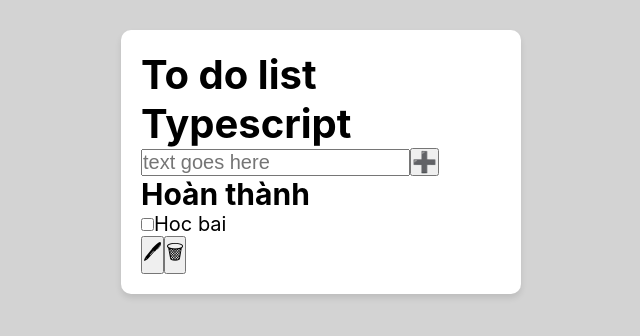
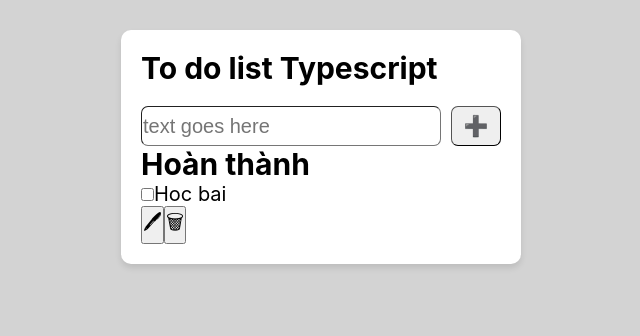
Before and after one commit to ncndihoc/ToDo-App_React, a React (Create React App) app in the folder my-app/: page / in a window 1280 px wide. Shown: the top 336 px of the page, without its empty margins (319-959 px from the left). Built offline with nearby package versions, Linux system fonts and the light colour scheme.

Commit message:
TaskInput css

```diff
--- a/my-app/src/components/TaskInput/taskInput.module.scss
+++ b/my-app/src/components/TaskInput/taskInput.module.scss
@@ -0,0 +1,30 @@
+.title {
+  font-size: 3rem;
+  margin-bottom: 2rem;
+}
+
+.form {
+  display: flex;
+  align-items: center;
+
+  input {
+    height: 4rem;
+    flex-grow: 1;
+    margin-right: 1rem;
+    border-radius: 0.7rem;
+    border-width: 1px;
+    padding: 0.1rem;
+  }
+
+  button {
+    display: flex;
+    align-items: center;
+    justify-content: center;
+    width: 5rem;
+    height: 4rem;
+    border-radius: 0.7rem;
+    border-width: 1px;
+    flex-shrink: 0;
+    padding: 0;
+  }
+}
```
